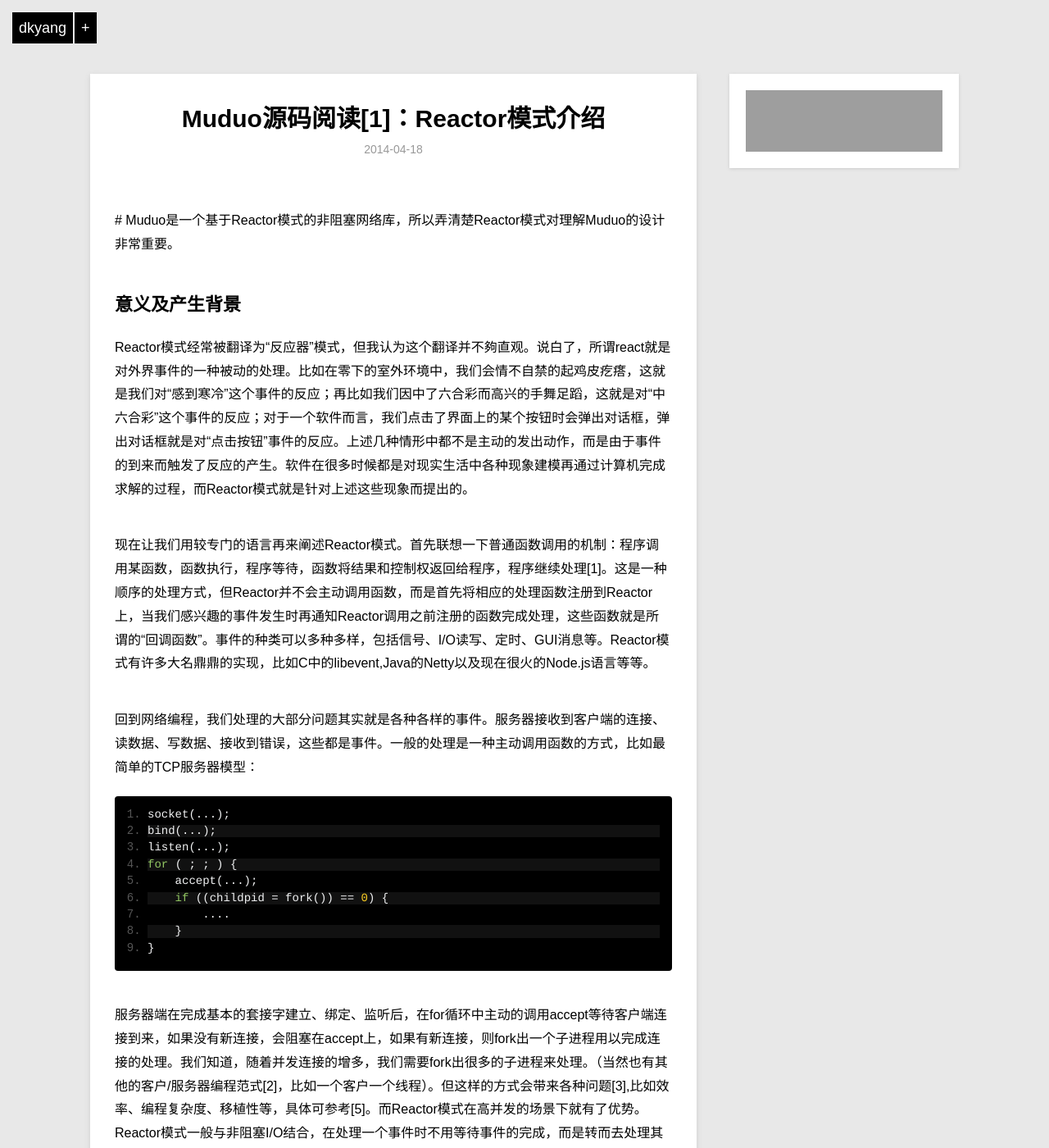
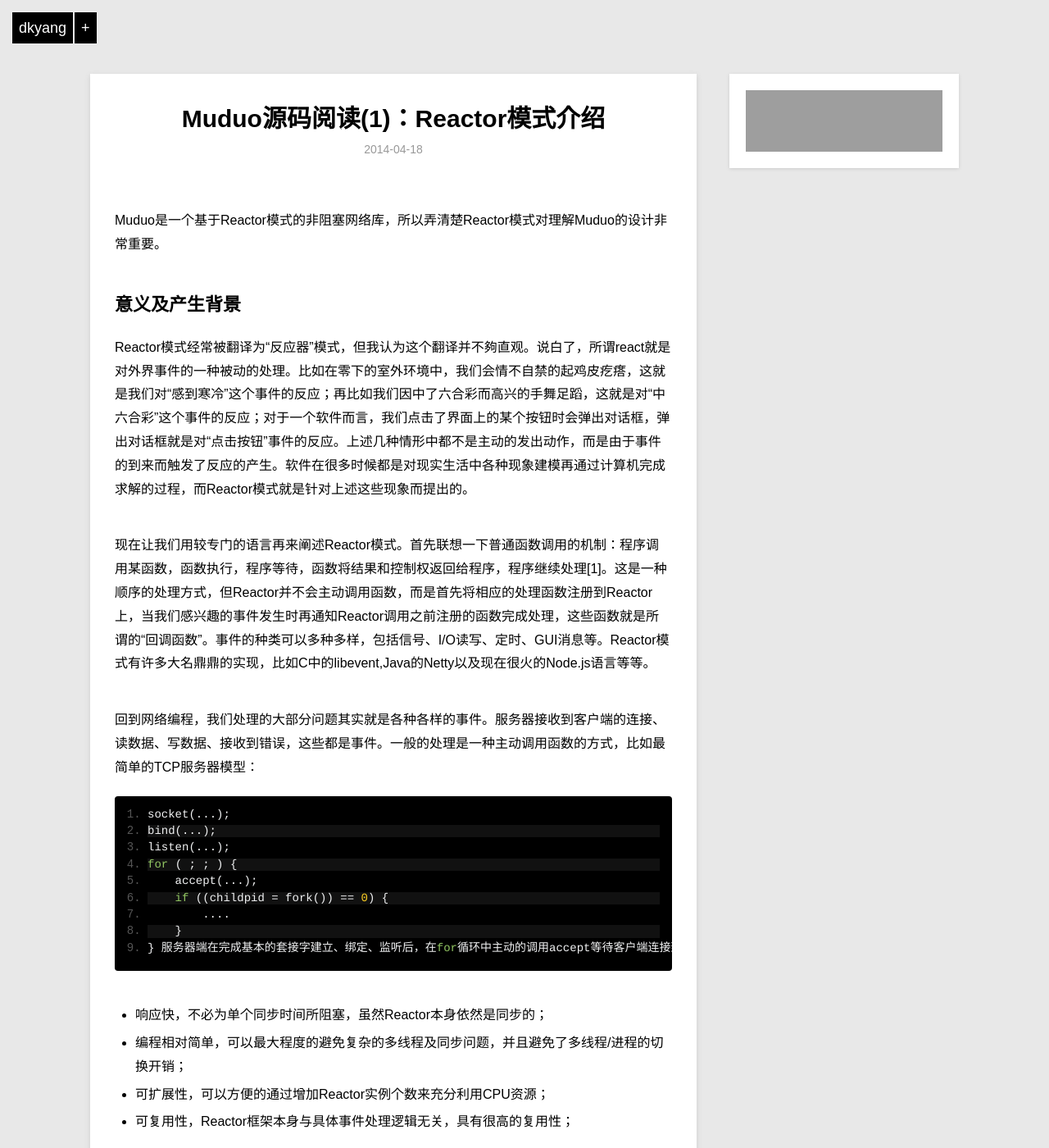
Before and after one commit to dkyang/dkyang.github.io, a Jekyll site: the page built from _posts/post/2014-4-18-muduo-reading-1.md, in a window 1280 px wide and 1400 px high. Shown: the whole window at 82% size. Built offline with Jekyll 4.4.1, drawn with Linux system fonts in a browser that asks for light colours; Markdown is read by kramdown in place of the engine named in the settings; some of the changed text lies outside the part shown; grey boxes are pictures that could not be loaded.

Commit message:
modify 4-18.md

````diff
--- a/_posts/post/2014-4-18-muduo-reading-1.md
+++ b/_posts/post/2014-4-18-muduo-reading-1.md
@@ -1,11 +1,10 @@
 ---
 layout:     post
-title:      Muduo源码阅读[1]：Reactor模式介绍
+title:      Muduo源码阅读(1)：Reactor模式介绍
 category:   post
 description: 开源项目Muduo源码阅读第一篇，介绍其核心的Reactor模式
 tags: 开源项目 网络编程 源码阅读
 ---
-#
 Muduo是一个基于Reactor模式的非阻塞网络库，所以弄清楚Reactor模式对理解Muduo的设计非常重要。
 ## 意义及产生背景
 Reactor模式经常被翻译为“反应器”模式，但我认为这个翻译并不夠直观。说白了，所谓react就是对外界事件的一种被动的处理。比如在零下的室外环境中，我们会情不自禁的起鸡皮疙瘩，这就是我们对“感到寒冷”这个事件的反应；再比如我们因中了六合彩而高兴的手舞足蹈，这就是对“中六合彩”这个事件的反应；对于一个软件而言，我们点击了界面上的某个按钮时会弹出对话框，弹出对话框就是对“点击按钮”事件的反应。上述几种情形中都不是主动的发出动作，而是由于事件的到来而触发了反应的产生。软件在很多时候都是对现实生活中各种现象建模再通过计算机完成求解的过程，而Reactor模式就是针对上述这些现象而提出的。
@@ -13,17 +12,16 @@ Reactor模式经常被翻译为“反应器”模式，但我认为这个翻译
 现在让我们用较专门的语言再来阐述Reactor模式。首先联想一下普通函数调用的机制：程序调用某函数，函数执行，程序等待，函数将结果和控制权返回给程序，程序继续处理[1]。这是一种顺序的处理方式，但Reactor并不会主动调用函数，而是首先将相应的处理函数注册到Reactor上，当我们感兴趣的事件发生时再通知Reactor调用之前注册的函数完成处理，这些函数就是所谓的“回调函数”。事件的种类可以多种多样，包括信号、I/O读写、定时、GUI消息等。Reactor模式有许多大名鼎鼎的实现，比如C中的libevent,Java的Netty以及现在很火的Node.js语言等等。
 
 回到网络编程，我们处理的大部分问题其实就是各种各样的事件。服务器接收到客户端的连接、读数据、写数据、接收到错误，这些都是事件。一般的处理是一种主动调用函数的方式，比如最简单的TCP服务器模型：
-```
-socket(...);
-bind(...);
-listen(...);
-for ( ; ; ) {
-    accept(...);
-    if ((childpid = fork()) == 0) {
-        ....
-    }
-}
-```
+
+	socket(...);
+	bind(...);
+	listen(...);
+	for ( ; ; ) {
+	    accept(...);
+	    if ((childpid = fork()) == 0) {
+	        ....
+	    }
+	}
 服务器端在完成基本的套接字建立、绑定、监听后，在for循环中主动的调用accept等待客户端连接到来，如果没有新连接，会阻塞在accept上，如果有新连接，则fork出一个子进程用以完成连接的处理。我们知道，随着并发连接的增多，我们需要fork出很多的子进程来处理。（当然也有其他的客户/服务器编程范式[2]，比如一个客户一个线程）。但这样的方式会带来各种问题[3],比如效率、编程复杂度、移植性等，具体可参考[5]。而Reactor模式在高并发的场景下就有了优势。Reactor模式一般与非阻塞I/O结合，在处理一个事件时不用等待事件的完成，而是转而去处理其他的任务，当这个事件处理完毕后再去通知Reactor，从而用单个线程可以完成多线程才能完成的任务，提高了系统的吞吐量。[4]中用一个餐馆的例子解释了Reactor模式在高并发下的优势，很有意思。具体来说，Reactor模式有如下优点[1,3]：
 
 * 响应快，不必为单个同步时间所阻塞，虽然Reactor本身依然是同步的；
````
